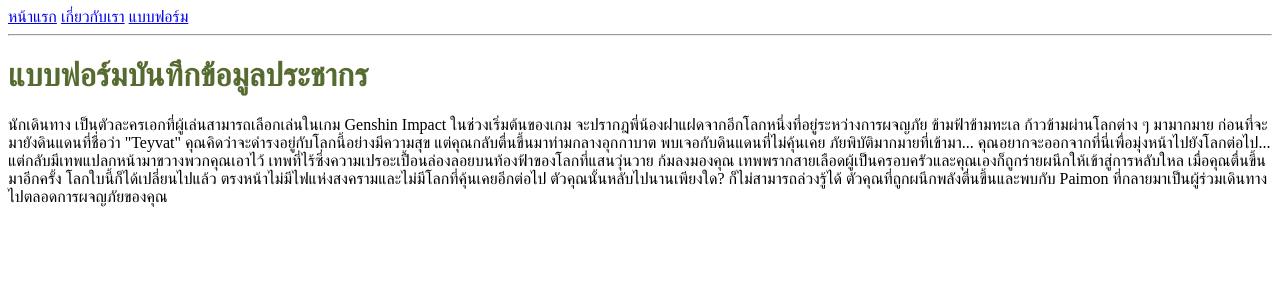
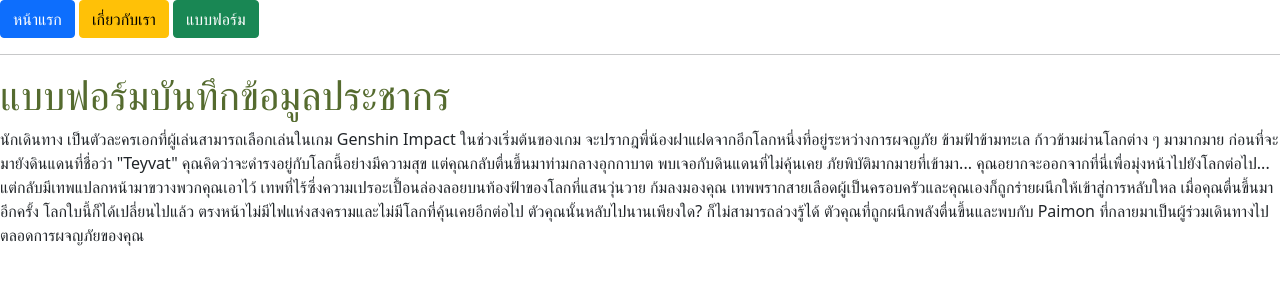
Before and after one commit to SkywalkerGK/django_1, a Django app: page /form in a window 1280 px wide. Shown: the top 300 px of the page. Run offline with Django 4.2, Linux system fonts and the light colour scheme.

Commit message:
Add-Button

```diff
--- a/myapp/templates/base.html
+++ b/myapp/templates/base.html
@@ -4,15 +4,16 @@
     <meta charset="UTF-8">
     <meta http-equiv="X-UA-Compatible" content="IE=edge">
     <meta name="viewport" content="width=device-width, initial-scale=1.0">
+    <link href="https://cdn.jsdelivr.net/npm/bootstrap@5.0.2/dist/css/bootstrap.min.css" rel="stylesheet" integrity="sha384-EVSTQN3/azprG1Anm3QDgpJLIm9Nao0Yz1ztcQTwFspd3yD65VohhpuuCOmLASjC" crossorigin="anonymous">
     {% block title %}
 
     {% endblock %}
 </head>
 <body>
-
-    <a href="/">หน้าแรก</a>
-    <a href="/about">เกี่ยวกับเรา</a>
-    <a href="/form">แบบฟอร์ม</a>
+    <!–https://getbootstrap.com/docs/5.0/getting-started/introduction/ สีปุ่ม –>
+    <a href="/" class="btn btn-primary">หน้าแรก</a>
+    <a href="/about" class="btn btn-warning">เกี่ยวกับเรา</a>
+    <a href="/form" class="btn btn-success">แบบฟอร์ม</a>
     <hr>
     <div>
         {% block content %}
```
